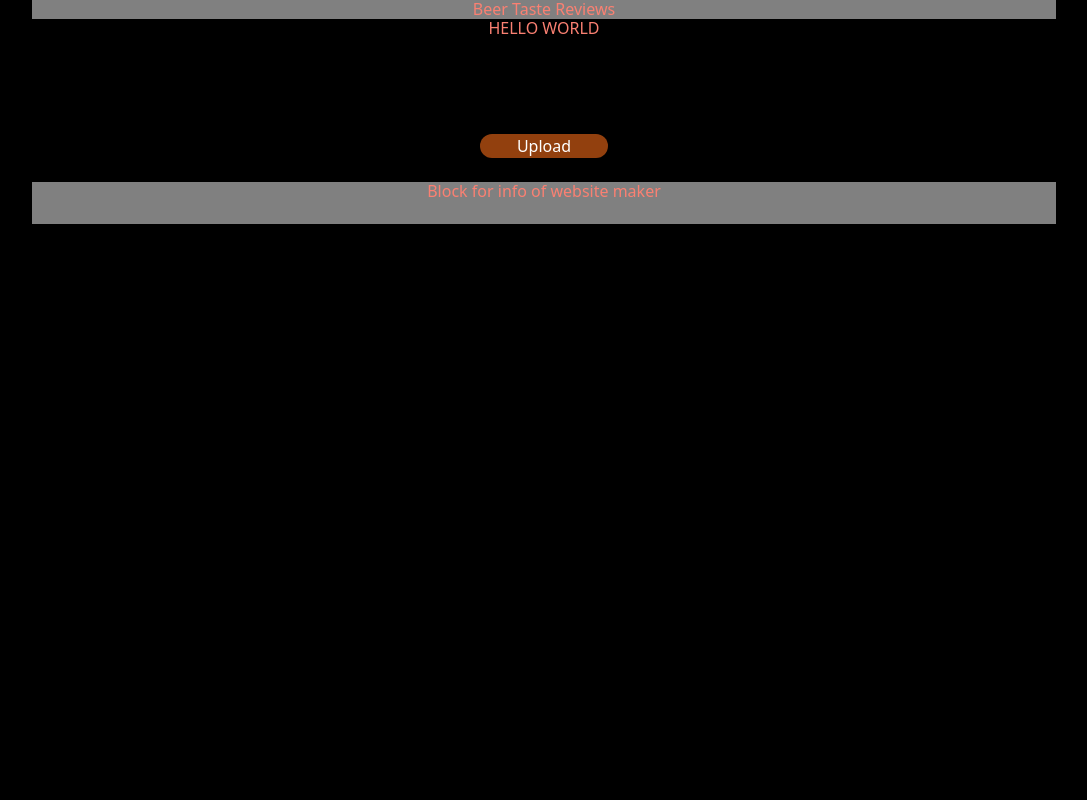
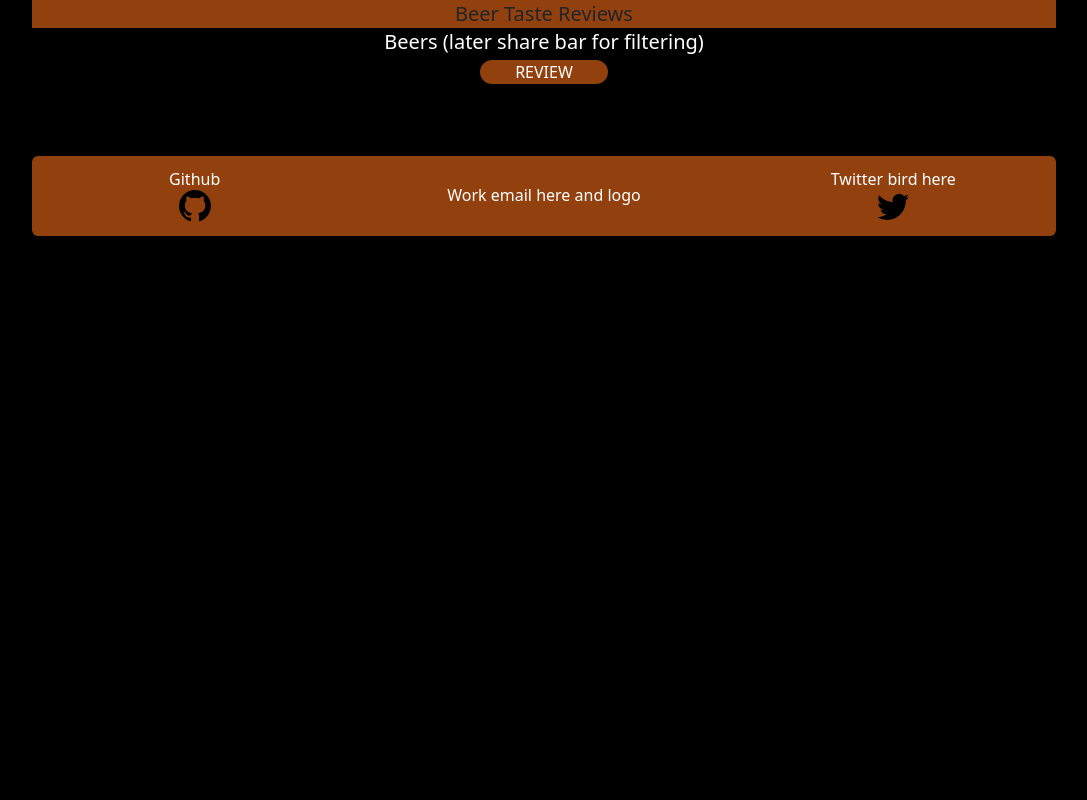
Before and after one commit to axe-rigged/beertaste, a Django app: page / in a window 1280 px wide. Shown: the whole page, without its empty margins (96-1183 px from the left). Run offline with Django 4.2, Linux system fonts and the light colour scheme; data that the repository does not hold is empty; some libraries are stand-ins or nearby versions.

Commit message:
Made thinks look better and land page looks goodish.

```diff
--- a/beertaste/beertaste/templates/base.html
+++ b/beertaste/beertaste/templates/base.html
@@ -8,17 +8,32 @@
 	<link rel="icon" href="{% static 'favicon.svg' %}" type="image/x-icon"/>
     <title>BeerTaste</title>
 	<link href="https://cdn.jsdelivr.net/npm/bootstrap@5.0.2/dist/css/bootstrap.min.css" rel="stylesheet" integrity="sha384-EVSTQN3/azprG1Anm3QDgpJLIm9Nao0Yz1ztcQTwFspd3yD65VohhpuuCOmLASjC" crossorigin="anonymous"/>
-	<link href="{% static 'base.css' %}" rel="stylesheet" type="text/css"/>
 	{% tailwind_css %}
 
 </head>
 <body>
-	<div class="bg">
-		<h1>Beer Taste Reviews</h1>
-	</div>
-	{% block content %}
-	{% endblock content %}
-	<div class="foot">
-		<h1>Block for info of website maker</h1>
+	<div class="bg-black min-h-screen">
+		<div class="bg-amber-800 text-center w-4/5 mx-auto">
+			<h1 class="text-xl">Beer Taste Reviews</h1>
+		</div>
+		{% block content %}
+		{% endblock content %}
+		<div class="bg-amber-800 w-4/5 mx-auto h-20 rounded-md grid grid-cols-3 gap-4 items-place-center">
+			<div class="m-auto text-white">
+				<h1 class="text-center">Github</h1>
+				<a href="#">
+					<img class="mx-auto" src="{% static 'github.svg' %}" alt="Github" width="32px" height="32px"/>
+				</a>
+			</div>
+			<div class="m-auto">
+				<h1 class="text-white text-center m-auto">Work email here and logo</h1>
+			</div>
+			<div class="m-auto text-white">
+				<h1 class="text-center">Twitter bird here</h1>
+				<a href="#">
+					<img class="mx-auto" src="{% static 'twitter.svg' %}" alt="Github" width="32px" height="32px"/>
+				</a>
+			</div>
+		</div>
 	</div>
 </body>
--- a/beertaste/sites/templates/sites/index.html
+++ b/beertaste/sites/templates/sites/index.html
@@ -1,7 +1,13 @@
 {% extends "base.html" %}
 {% block content %}
 <div>
-	<h1>HELLO WORLD</h1>
+	<div class="w-4/5 mx-auto grid grid-cols-1 items-place-center gap-1">
+		<h1 class="text-white text-center text-xl">Beers (later share bar for filtering)</h1>
+
+		<a class="text-white mx-auto" href="{% url 'sites:uploadBeer' %}">
+			<button class="w-32 bg-amber-800 rounded-full text-center">REVIEW</button>
+		</a>
+	</div>
 	<div class="grid grid-cols-6 gap-2 items-place-center w-4/5 mx-auto my-4">
 	{% for beer in beer %}
 		<div class="bg-amber-800 p-2 rounded-lg">
@@ -14,8 +20,5 @@
 	{% endfor %}
 	</div>
 	<br/>
-	<div class="w-32 mx-auto bg-amber-800 rounded-full text-center my-4">
-		<a class="text-white" href="{% url 'sites:uploadBeer' %}">Upload</a>
-	</div>
 </div>
 {% endblock content %}
```
Also changed, not shown: beertaste/beertaste/static/github.svg (added), beertaste/beertaste/static/twitter.svg (added).
